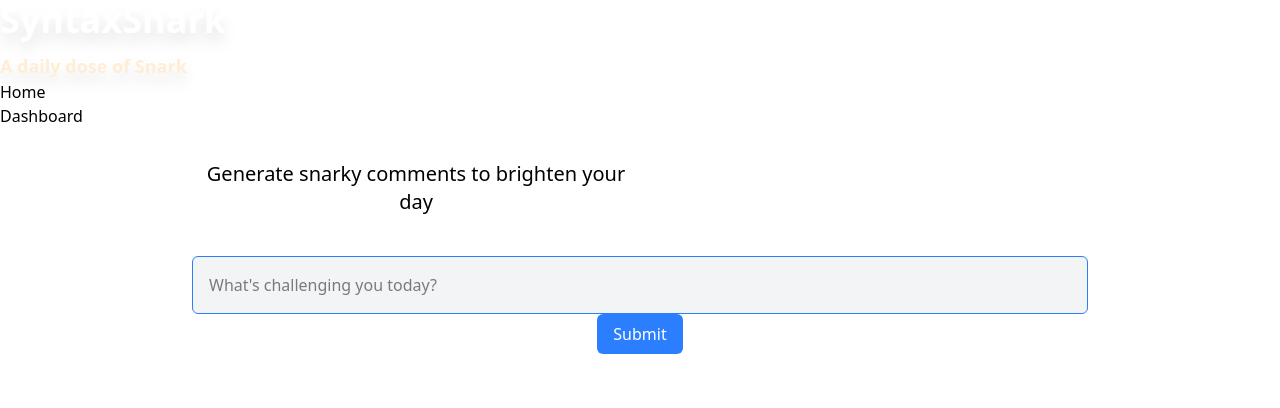
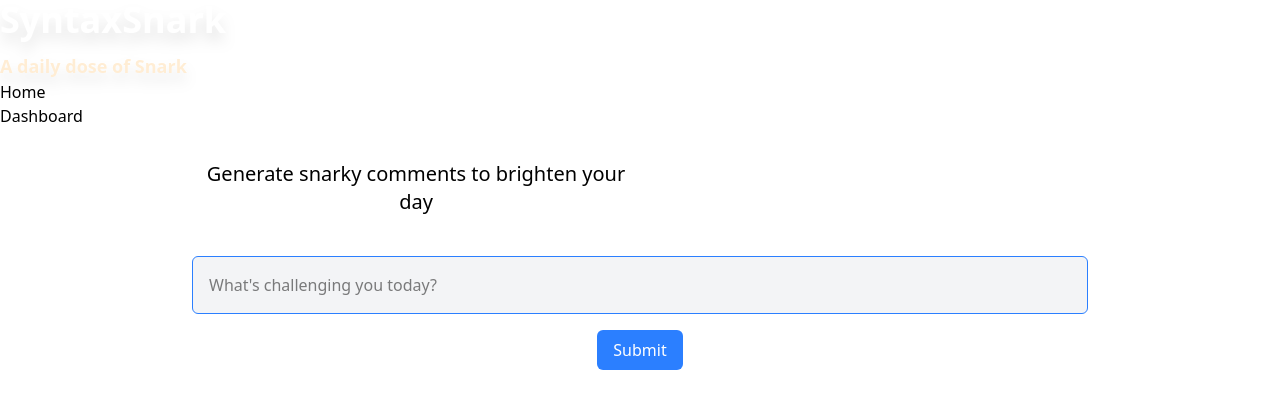
Before and after one commit to kcbrewron/SyntaxSnark, a SvelteKit app: page / in a window 1280 px wide. Shown: the top 408 px of the page. Built offline with nearby package versions, Linux system fonts and the light colour scheme; no server answers.

Commit message:
Updating style for input

```diff
--- a/src/routes/+page.svelte
+++ b/src/routes/+page.svelte
@@ -77,7 +77,7 @@
         </p>
     </div>
     <div class="max-w-4xl mx-auto py-4">
-        <div class="text-center mb-12">
+        <div class="text-center sm:mb-4 md:mb-6 space-y-4">
             <input
                 bind:value={prompt}
                 type="text"
```
